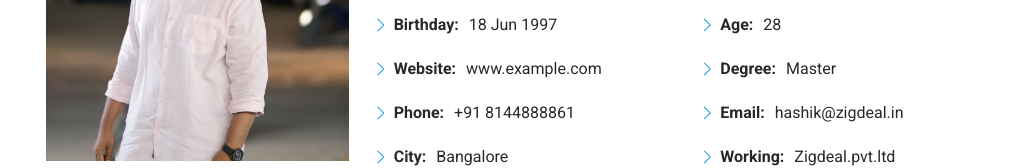
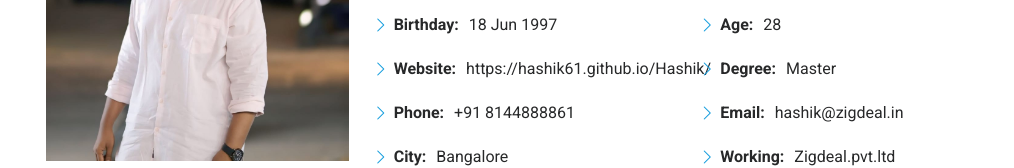
Before and after one commit to hashik61/Hashik, a plain HTML site: page index.html in a window 1280 px wide. Shown: the part 1334-1502 px from the top of the page, without its empty margins (266-1280 px from the left). Drawn offline with nearby package versions, Linux system fonts and the light colour scheme.

Commit message:
Update index.html

```diff
--- a/index.html
+++ b/index.html
@@ -112,7 +112,7 @@
               <div class="col-lg-6">
                 <ul>
                   <li><i class="bi bi-chevron-right"></i> <strong>Birthday:</strong> <span>18 Jun 1997</span></li>
-                  <li><i class="bi bi-chevron-right"></i> <strong>Website:</strong> <span>www.example.com</span></li>
+                  <li><i class="bi bi-chevron-right"></i> <strong>Website:</strong> <span>https://hashik61.github.io/Hashik/</span></li>
                   <li><i class="bi bi-chevron-right"></i> <strong>Phone:</strong> <span>+91 8144888861</span></li>
                   <li><i class="bi bi-chevron-right"></i> <strong>City:</strong> <span>Bangalore</span></li>
                 </ul>
```
